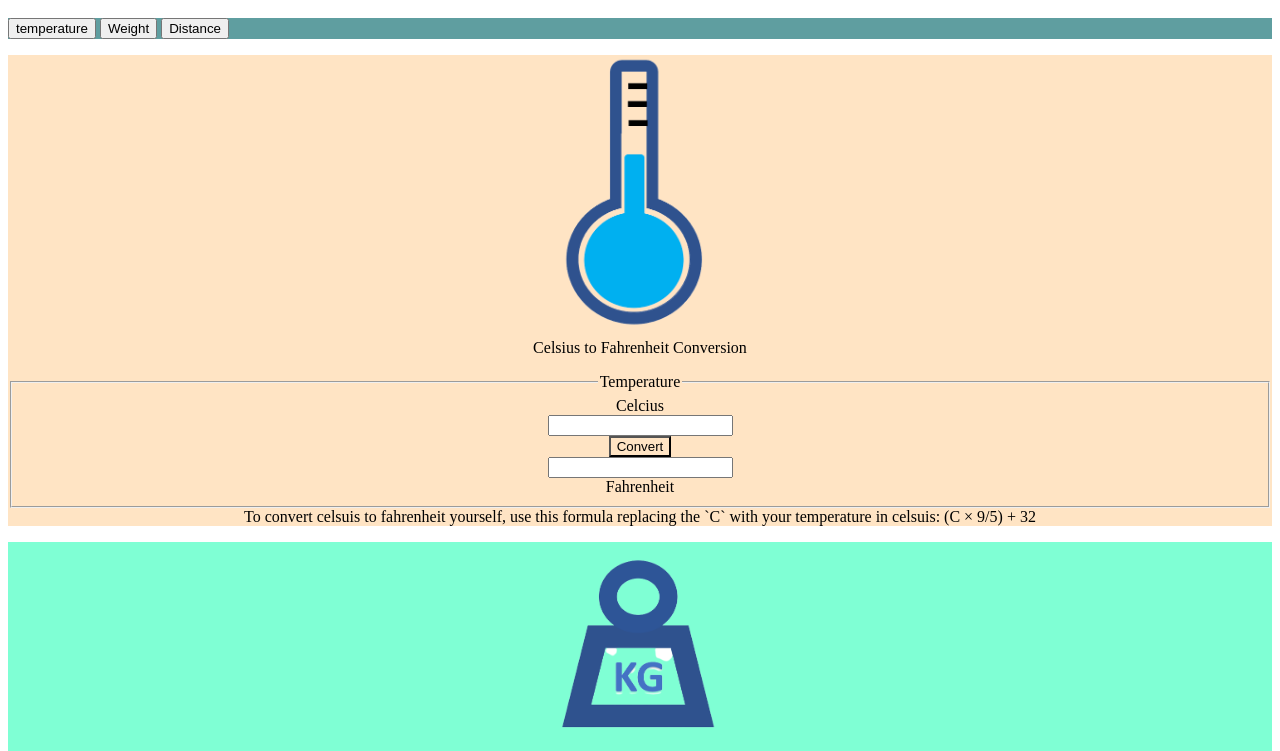
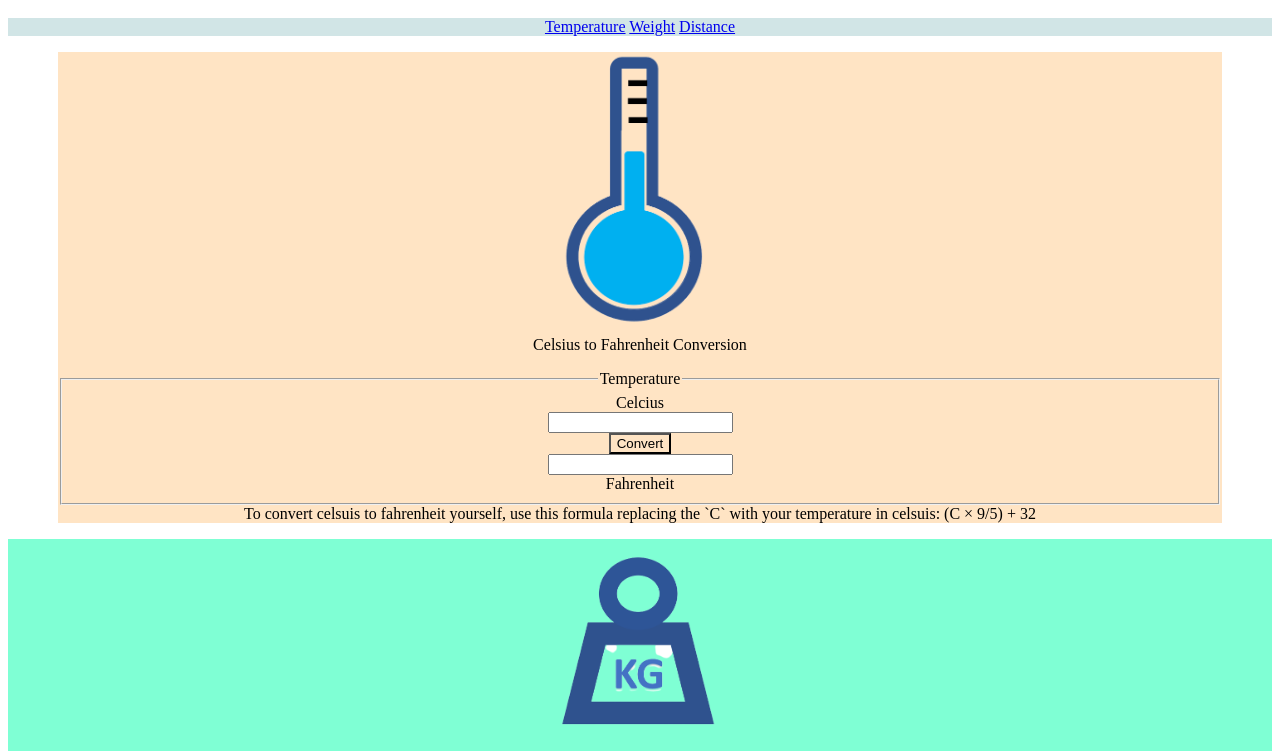
Before and after one commit to zafarD/first-web-page, a plain HTML site: page unit-conversion/index.html in a window 1280 px wide. Shown: the part 49-800 px from the top of the page. Drawn offline with Linux system fonts and the light colour scheme.

Commit message:
08.09.02

```diff
--- a/anime-info-app/styles/styles.css
+++ b/anime-info-app/styles/styles.css
@@ -7,4 +7,5 @@ img {
     margin: 0 auto; */
     height: 500px;
     width: 500px;
+    float: left;
 }
--- a/kolkata-info-app/styles/styles.css
+++ b/kolkata-info-app/styles/styles.css
@@ -38,7 +38,7 @@ a {
 body {
     width: 600px;
     margin: 0 auto;
-    background-color: #ff9500;
+    background-color: #f0e6d8;
     padding: 0 20px 20px 20px;
     border: 5px solid black;
 }
--- a/unit-conversion/index.html
+++ b/unit-conversion/index.html
@@ -10,10 +10,12 @@
                 <h1><strong>Unit Conversion using HTML5 Structural Elements</strong></h1>
             </header>
 
-            <nav>
-                <a href="#temperature"> <button>temperature</button></a>
-                <a href="#weight"> <button>Weight</button></a>
-                <a href="#distance"> <button>Distance</button></a>
+            <nav class="nav-bar">
+                <div class="links">
+                    <a href="#temperature"> Temperature</a>
+                    <a href="#weight">Weight</a>
+                    <a href="#distance">Distance</a>
+                </div>
             </nav>
 
             <div id="all-conversions-sections">
--- a/unit-conversion/styles/style.css
+++ b/unit-conversion/styles/style.css
@@ -5,6 +5,7 @@ header {
 
 #temperature {
     background-color: bisque;
+    margin: 0 50px;
 }
 #weight {
     background-color: aquamarine;
@@ -13,10 +14,15 @@ header {
     background-color: blueviolet;
 }
 
-nav {
-    background-color: cadetblue;
-    text-align: left;
+.nav-bar {
+    display: flex;
+    background-color: rgb(209, 229, 230);
+    justify-content: center;
 
+}
+
+.links {
+    gap: 20px;
 }
 
 body {
```
